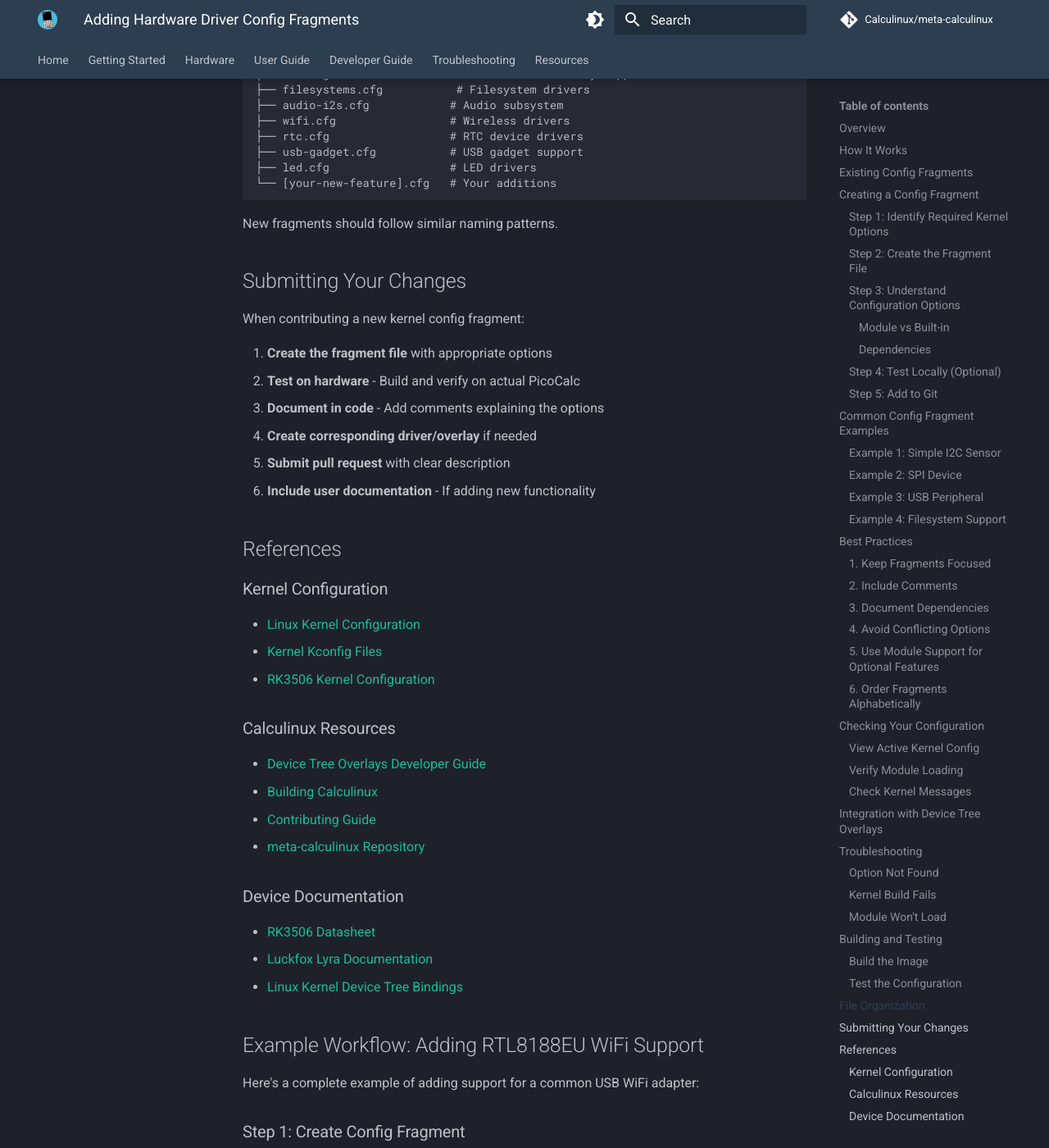
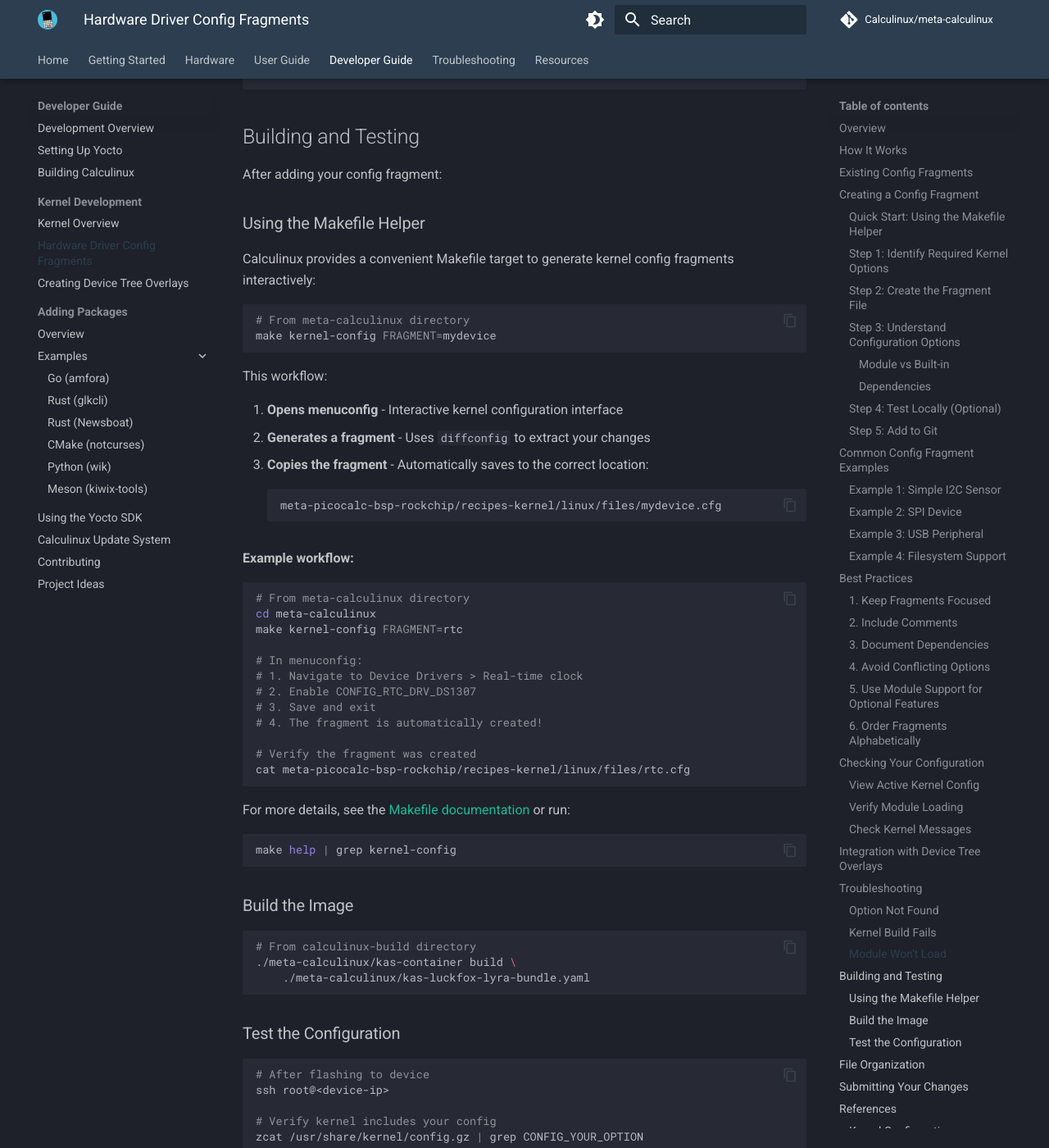
Before and after one commit to Calculinux/docs, an MkDocs documentation site: the page built from docs/developer/kernel-driver-config-fragments.md, in a window 1280 px wide and 1400 px high, scrolled down 9908 px. Shown: the whole window at 82% size. Built offline with MkDocs 1.6.1 and Material for MkDocs 9.7.7, drawn with Linux system fonts in a browser that asks for light colours; comment, search, counter and statistics services are not loaded; some of the changed text lies outside the part shown.

Commit message:
Integrate Makefile kernel-config helper and reorganize navigation
- Add Quick Start section to kernel-config-fragments guide showing Makefile helper
- Document 'make kernel-config FRAGMENT=<name>' workflow
- Update kernel.md with both manual and Makefile-assisted approaches
- Add Makefile approach to quick reference snippet
- Reorganize mkdocs.yml navigation:
  - Create 'Kernel Development' subsection
  - Group kernel.md, driver config fragments, and device tree overlays
  - Improves information architecture

This makes it easier for developers to discover and use the Makefile helper,
which is the recommended fastest approach for creating kernel config fragments.

Co-authored-by: Cursor <cursoragent@cursor.com>

````diff
--- a/docs/developer/kernel-driver-config-fragments.md
+++ b/docs/developer/kernel-driver-config-fragments.md
@@ -44,6 +44,37 @@ Calculinux currently includes the following config fragments:
 | `rauc.cfg` | RAUC software update support |
 
 ## Creating a Config Fragment
+
+### Quick Start: Using the Makefile Helper
+
+The fastest way to create a config fragment is using the Makefile's `kernel-config` target (from the `meta-calculinux` directory):
+
+```bash
+cd meta-calculinux
+make kernel-config FRAGMENT=mydevice
+```
+
+This workflow automatically:
+
+1. Opens the kernel's interactive configuration menu (`menuconfig`)
+2. Lets you select your kernel options
+3. Generates a config fragment using `diffconfig`
+4. Saves the fragment to: `meta-picocalc-bsp-rockchip/recipes-kernel/linux/files/mydevice.cfg`
+
+**Example:**
+
+```bash
+cd meta-calculinux
+make kernel-config FRAGMENT=lm75-sensor
+
+# In menuconfig:
+# Device Drivers > Hardware Monitoring > LM75 temperature sensor
+# Mark as [M] (module) and exit
+
+# The fragment is automatically created!
+```
+
+This is the recommended approach for most developers. For more control or manual creation, follow the detailed steps below.
 
 ### Step 1: Identify Required Kernel Options
 
@@ -414,6 +445,47 @@ modinfo sensor-driver
 
 After adding your config fragment:
 
+### Using the Makefile Helper
+
+Calculinux provides a convenient Makefile target to generate kernel config fragments interactively:
+
+```bash
+# From meta-calculinux directory
+make kernel-config FRAGMENT=mydevice
+```
+
+This workflow:
+
+1. **Opens menuconfig** - Interactive kernel configuration interface
+2. **Generates a fragment** - Uses `diffconfig` to extract your changes
+3. **Copies the fragment** - Automatically saves to the correct location:
+   ```
+   meta-picocalc-bsp-rockchip/recipes-kernel/linux/files/mydevice.cfg
+   ```
+
+**Example workflow:**
+
+```bash
+# From meta-calculinux directory
+cd meta-calculinux
+make kernel-config FRAGMENT=rtc
+
+# In menuconfig:
+# 1. Navigate to Device Drivers > Real-time clock
+# 2. Enable CONFIG_RTC_DRV_DS1307
+# 3. Save and exit
+# 4. The fragment is automatically created!
+
+# Verify the fragment was created
+cat meta-picocalc-bsp-rockchip/recipes-kernel/linux/files/rtc.cfg
+```
+
+For more details, see the [Makefile documentation](../../../meta-calculinux/Makefile) or run:
+
+```bash
+make help | grep kernel-config
+```
+
 ### Build the Image
 
 ```bash
--- a/mkdocs.yml
+++ b/mkdocs.yml
@@ -120,6 +120,10 @@ nav:
     - Development Overview: developer/overview.md
     - Setting Up Yocto: developer/yocto-setup.md
     - Building Calculinux: developer/building.md
+    - Kernel Development:
+      - Kernel Overview: developer/kernel.md
+      - Hardware Driver Config Fragments: developer/kernel-driver-config-fragments.md
+      - Creating Device Tree Overlays: developer/device-tree-overlays.md
     - Adding Packages:
       - Overview: developer/adding-packages.md
       - Examples:
@@ -130,7 +134,6 @@ nav:
         - Python (wik): developer/adding-packages/python-example.md
         - Meson (kiwix-tools): developer/adding-packages/meson-example.md
     - Using the Yocto SDK: developer/sdk.md
-    - Creating Device Tree Overlays: developer/device-tree-overlays.md
     - Calculinux Update System: developer/calculinux-update.md
     - Contributing: developer/contributing.md
     - Project Ideas: developer/project-ideas.md
````
Also changed, not shown: docs/developer/adding-packages/_snippets/kernel-config-fragments.md (+4 -0 lines), docs/developer/kernel.md (+15 -0 lines).
